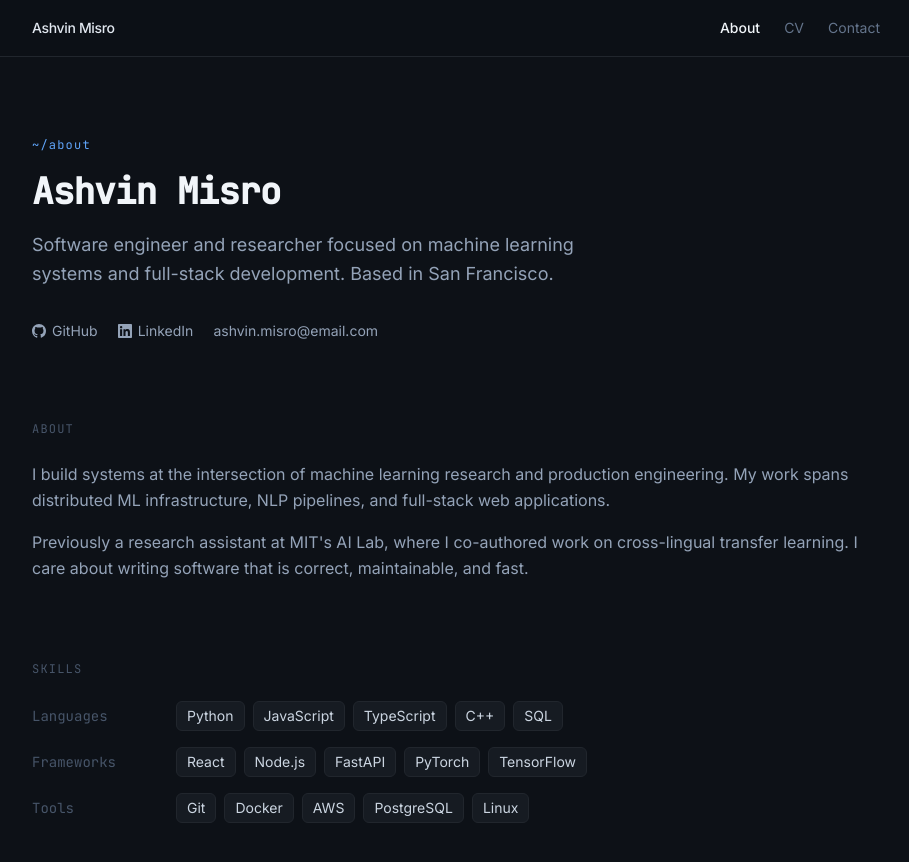
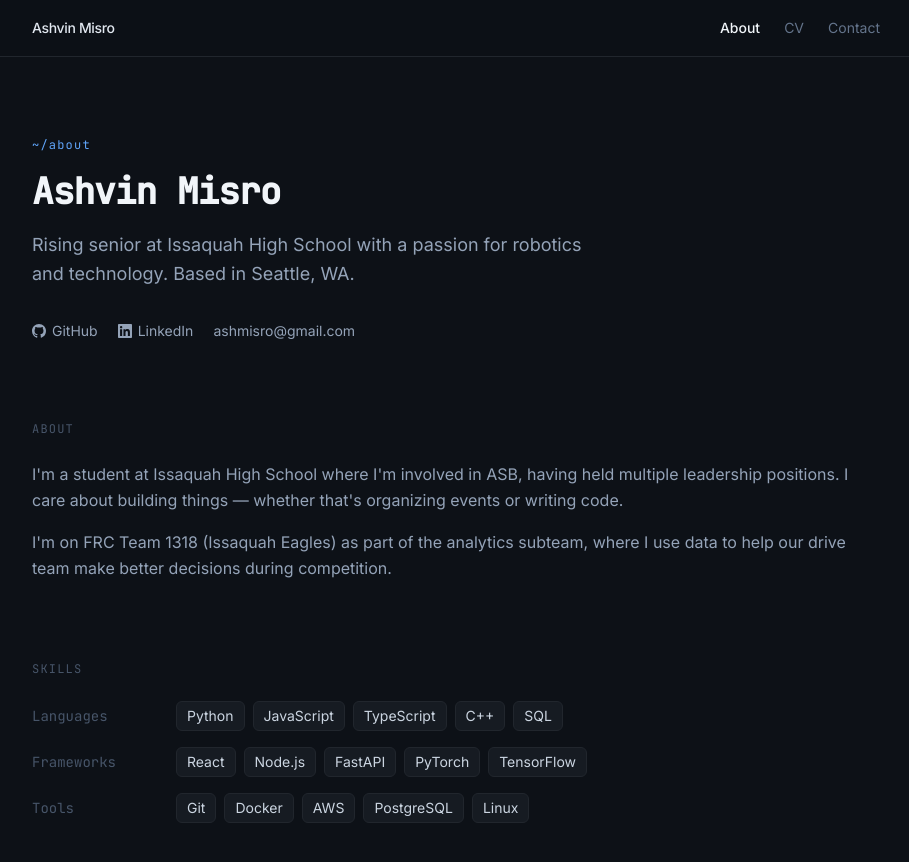
Before and after one commit to misrash27/personal-website, a React (Vite) app: page / in a window 1280 px wide. Shown: the top 862 px of the page, without its empty margins (184-1093 px from the left). Built offline with nearby package versions, Linux system fonts and the light colour scheme.

Commit message:
Update contact info, bio, and links with real details

```diff
--- a/src/components/AboutMe.jsx
+++ b/src/components/AboutMe.jsx
@@ -16,21 +16,21 @@ export default function AboutMe() {
           <ScrambleText text="Ashvin Misro" />
         </h1>
         <p className="text-lg text-slate-400 mb-8 max-w-xl leading-relaxed">
-          Software engineer and researcher focused on machine learning systems
-          and full-stack development. Based in San Francisco.
+          Rising senior at Issaquah High School with a passion for robotics and technology.
+          Based in Seattle, WA.
         </p>
         <div className="flex flex-wrap items-center gap-5">
-          <a href="https://github.com" target="_blank" rel="noreferrer"
+          <a href="https://github.com/misrash27" target="_blank" rel="noreferrer"
             className="text-sm text-slate-400 hover:text-slate-200 transition-colors flex items-center gap-1.5">
             <GithubIcon /> GitHub
           </a>
-          <a href="https://linkedin.com" target="_blank" rel="noreferrer"
+          <a href="https://www.linkedin.com/in/ashvin-misro-6171413a8/" target="_blank" rel="noreferrer"
             className="text-sm text-slate-400 hover:text-slate-200 transition-colors flex items-center gap-1.5">
             <LinkedinIcon /> LinkedIn
           </a>
-          <a href="mailto:ashvin.misro@email.com"
+          <a href="mailto:ashmisro@gmail.com"
             className="text-sm text-slate-400 hover:text-slate-200 transition-colors">
-            ashvin.misro@email.com
+            ashmisro@gmail.com
           </a>
         </div>
       </div>
@@ -39,12 +39,13 @@ export default function AboutMe() {
       <section className="mb-20">
         <SectionLabel>About</SectionLabel>
         <p className="text-slate-400 leading-relaxed mb-4">
-          I build systems at the intersection of machine learning research and production engineering.
-          My work spans distributed ML infrastructure, NLP pipelines, and full-stack web applications.
+          I'm a student at Issaquah High School where I'm involved in ASB, having held multiple
+          leadership positions. I care about building things — whether that's organizing events or
+          writing code.
         </p>
         <p className="text-slate-400 leading-relaxed">
-          Previously a research assistant at MIT's AI Lab, where I co-authored work on cross-lingual
-          transfer learning. I care about writing software that is correct, maintainable, and fast.
+          I'm on FRC Team 1318 (Issaquah Eagles) as part of the analytics subteam, where I use
+          data to help our drive team make better decisions during competition.
         </p>
       </section>
 
--- a/src/components/ContactMe.jsx
+++ b/src/components/ContactMe.jsx
@@ -19,17 +19,17 @@ export default function ContactMe() {
         <p className="text-xs font-mono text-blue-400 mb-4 tracking-widest">~/contact</p>
         <h1 className="text-2xl font-semibold text-slate-100 tracking-tight mb-3">Get in touch</h1>
         <p className="text-slate-500 text-sm leading-relaxed max-w-md">
-          Open to research collaborations, engineering roles, and interesting projects.
+          Feel free to reach out about robotics, tech projects, or anything else.
           The best way to reach me is by email.
         </p>
       </div>
 
       <div className="grid md:grid-cols-5 gap-16">
         <div className="md:col-span-2 space-y-7">
-          <ContactRow label="Email" value="ashvin.misro@email.com" href="mailto:ashvin.misro@email.com" />
-          <ContactRow label="LinkedIn" value="linkedin.com/in/ashvinmisro" href="https://linkedin.com" />
-          <ContactRow label="GitHub" value="github.com/ashvinmisro" href="https://github.com" />
-          <ContactRow label="Location" value="San Francisco, CA" />
+          <ContactRow label="Email" value="ashmisro@gmail.com" href="mailto:ashmisro@gmail.com" />
+          <ContactRow label="LinkedIn" value="linkedin.com/in/ashvin-misro" href="https://www.linkedin.com/in/ashvin-misro-6171413a8/" />
+          <ContactRow label="GitHub" value="github.com/misrash27" href="https://github.com/misrash27" />
+          <ContactRow label="Location" value="Seattle, WA" />
         </div>
 
         <div className="md:col-span-3">
```
Also changed, not shown: 1 other file (tests, documents, lock files or other folders).
